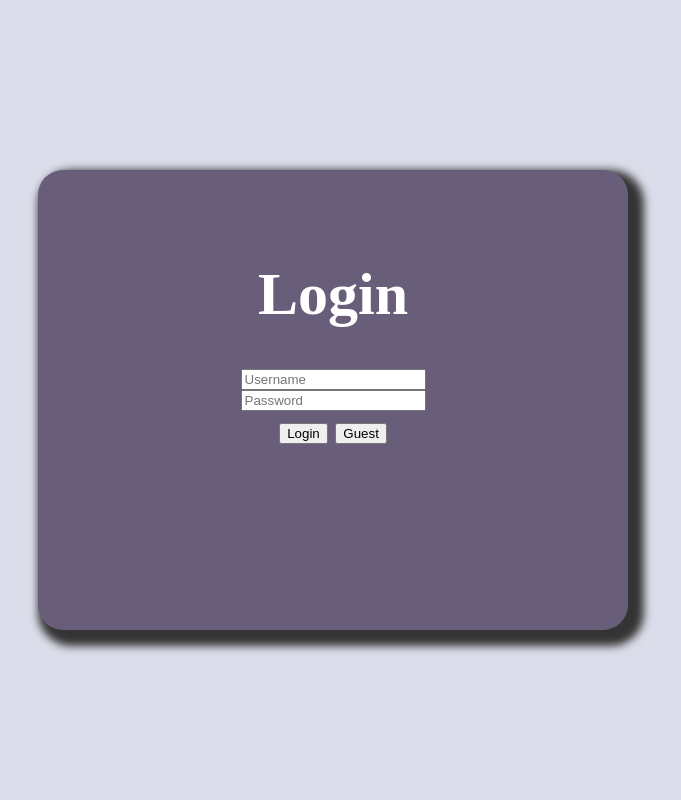
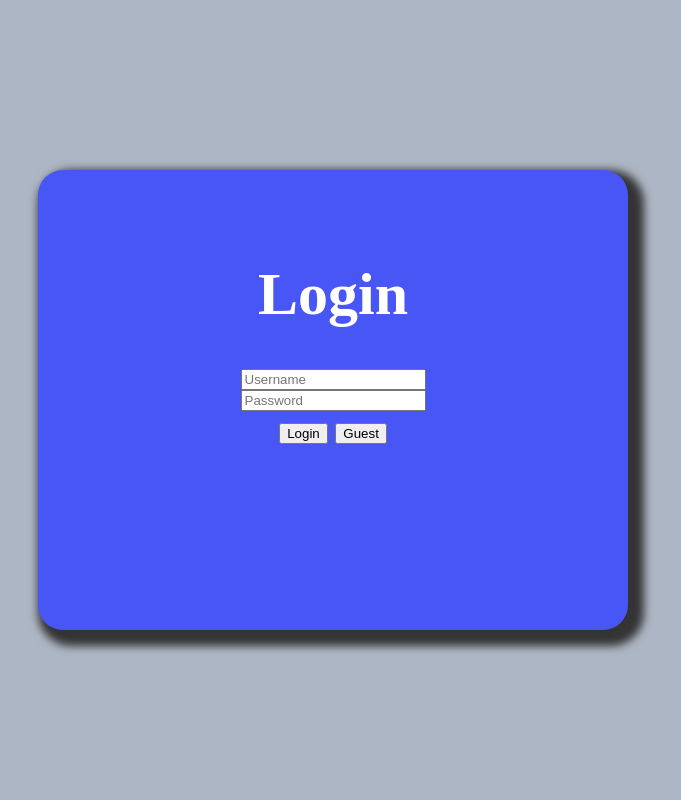
Before and after one commit to karis-plath/cosyCOSB, a PHP site: page /login.php in a window 1280 px wide. Shown: the whole page, without its empty margins (307-988 px from the left). Run offline with PHP 8.4, Linux system fonts and the light colour scheme.

Commit message:
Update style.css

```diff
--- a/style.css
+++ b/style.css
@@ -1,5 +1,5 @@
 html {
-	background-color:rgba(219,221,234,255);
+    background: #ADB6C4;
 }
 
  /*login page*/
@@ -19,7 +19,7 @@ html {
     max-width:490px;
     min-height:360px;
     max-height:360px;
-	background-color:rgba(104,94,121,255);
+    background-color: #4856f5;
     box-shadow: 8px 8px 8px 8px rgb(52, 52, 52);
     border-radius: 25px;
     padding: 50px;
```
